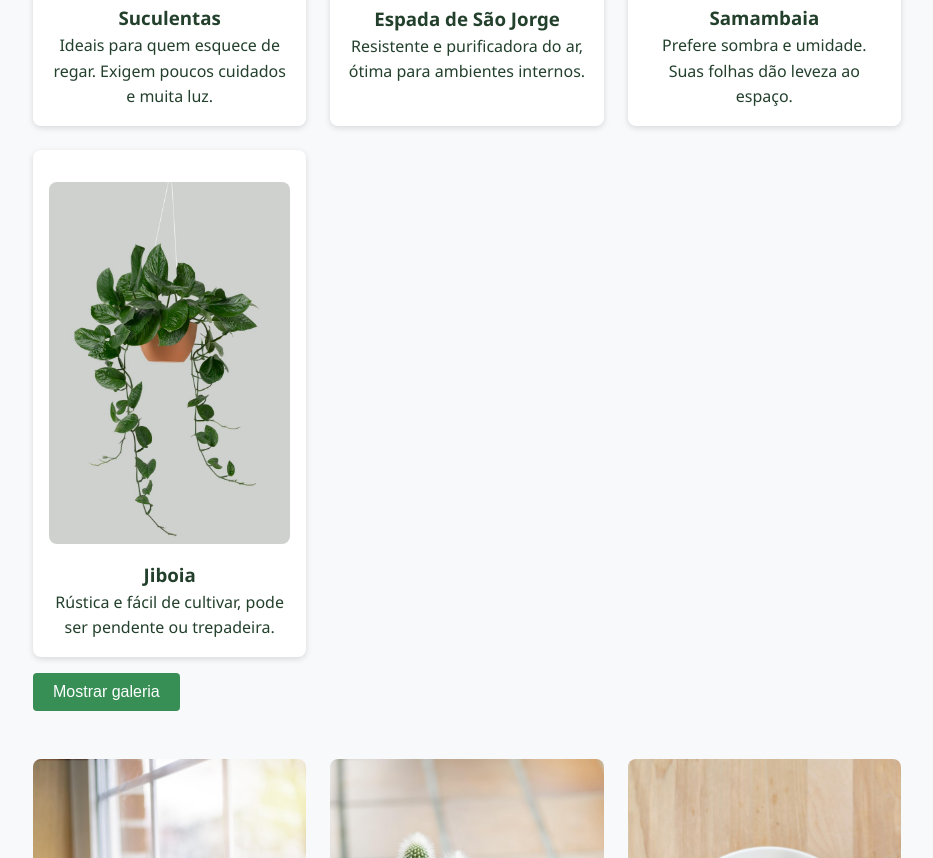
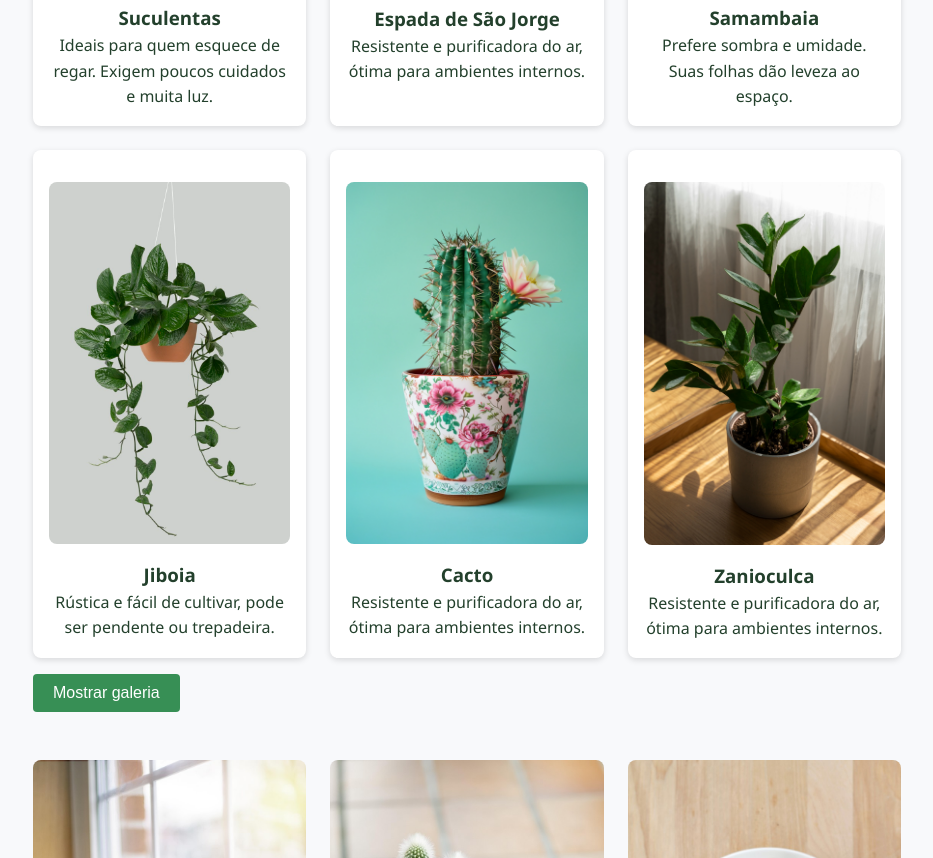
Before and after one commit to Tdaflon/meusite.github.io, a plain HTML site: page tipos.html in a window 1280 px wide. Shown: the part 634-1492 px from the top of the page, without its empty margins (173-1106 px from the left). Drawn offline with Linux system fonts and the light colour scheme.

Commit message:
Update tipos.html

```diff
--- a/tipos.html
+++ b/tipos.html
@@ -44,6 +44,16 @@
                     <h3>Jiboia</h3>
                     <p>Rústica e fácil de cultivar, pode ser pendente ou trepadeira.</p>
                 </div>
+                  <div class="card">
+                    <img src="assets/cacto.jpg" alt="Cacto" class="img-responsive">
+                    <h3>Cacto</h3>
+                    <p>Resistente e purificadora do ar, ótima para ambientes internos.</p>
+                </div>
+                  <div class="card">
+                    <img src="assets/zamioculca.jpg" alt="Zamioculca" class="img-responsive">
+                    <h3>Zanioculca</h3>
+                    <p>Resistente e purificadora do ar, ótima para ambientes internos.</p>
+                </div>
             </div>
             <button id="galeria-btn">Mostrar galeria</button>
             <div id="galeria" class="grid">
```
